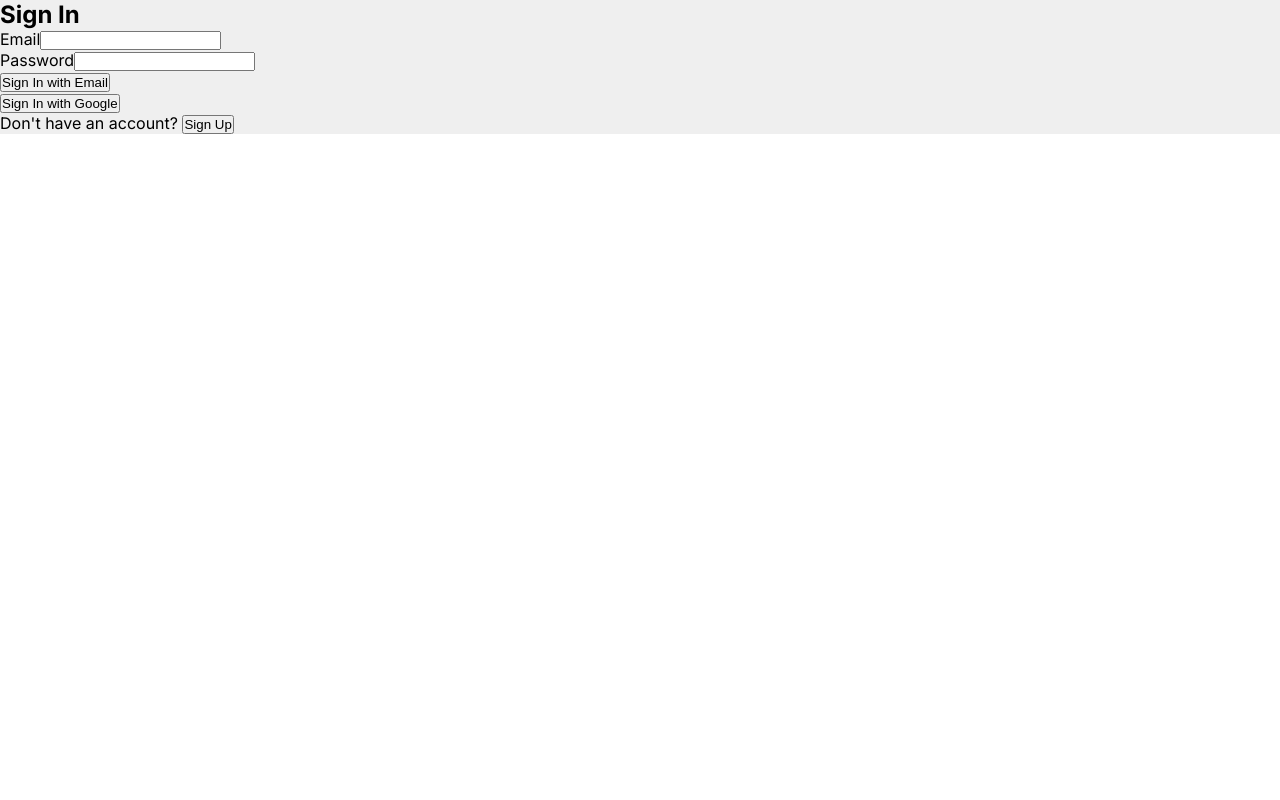
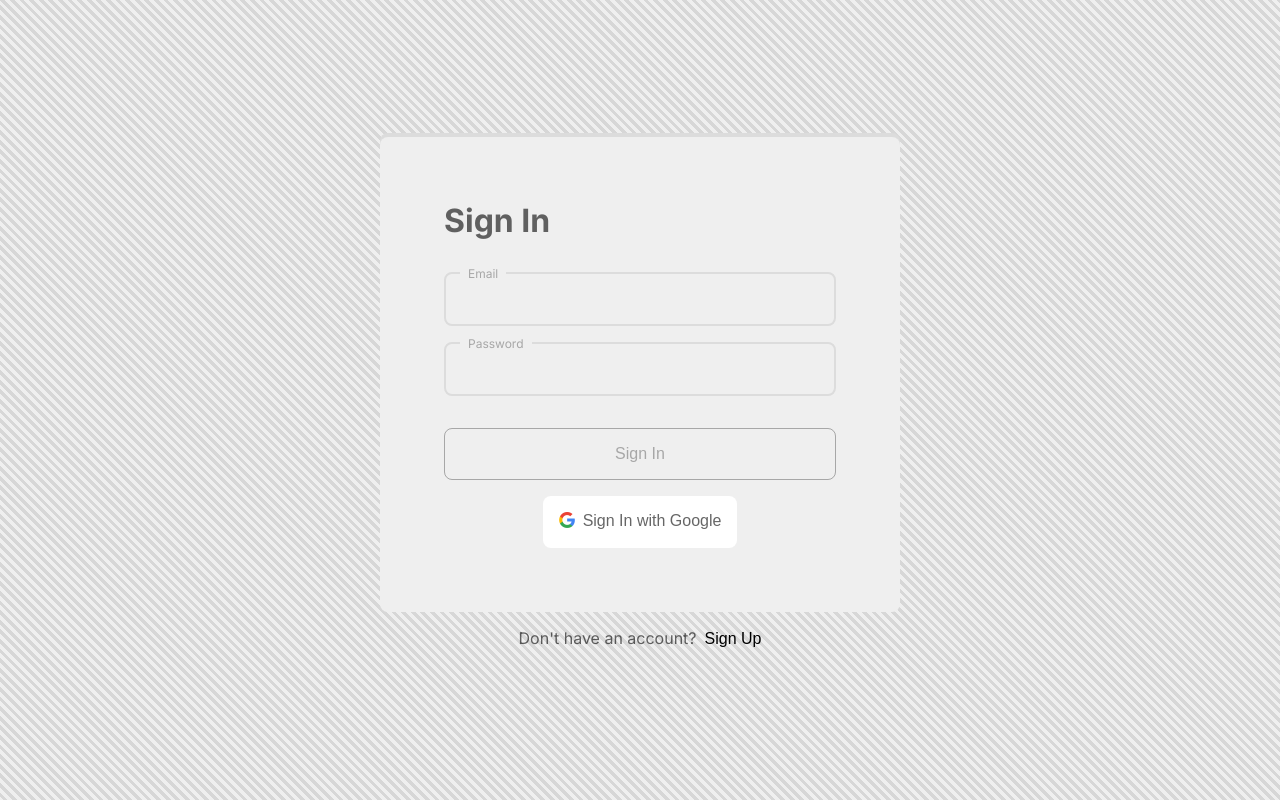
Before and after one commit to thomaidistheo/Overengineered-Todo-App, a React (Vite) app: page / in a window 1280 px wide. Built offline with nearby package versions, Linux system fonts and the light colour scheme; no server answers.

Commit message:
finished UI for Login and Signup components

```diff
--- a/src/components/LoginForm/LoginForm.tsx
+++ b/src/components/LoginForm/LoginForm.tsx
@@ -1,22 +1,25 @@
 import { useState } from 'react'
 import { getAuth, signInWithPopup, GoogleAuthProvider, fetchSignInMethodsForEmail } from 'firebase/auth'
-import { doc, setDoc, getDoc, updateDoc } from "firebase/firestore";
+import { doc, setDoc, getDoc, updateDoc } from "firebase/firestore"
 import { db } from '../../firebase'
+import { BaseBtn } from '../Buttons/Button'
+
+import styles from './loginForm.module.scss'
+import googleIcon from '../../assets/icons/google.webp'
 
 const LoginForm: React.FC = () => {
-    const [email, setEmail] = useState('');
-    const [password, setPassword] = useState('');
-    const [error, setError] = useState('');
+    const [email, setEmail] = useState('')
+    const [password, setPassword] = useState('')
+    const [error, setError] = useState('')
 
-    const auth = getAuth();
+    const auth = getAuth()
 
     const validateEmail = (email: string) => {
-        const regexPattern = /^[^\s@]+@[^\s@]+\.[^\s@]+$/;
-        return regexPattern.test(email);
-    };
+        const regexPattern = /^[^\s@]+@[^\s@]+\.[^\s@]+$/
+        return regexPattern.test(email)
+    }
 
-    const handleSignInWithEmail = async (e: React.FormEvent<HTMLFormElement>) => {
-        e.preventDefault()
+    const handleSignInWithEmail = async () => {
         if (!validateEmail(email)) {
             setError('A valid email must be entered')
         }  else {
@@ -28,9 +31,9 @@
                 setError('Account does not exist.')
             })
             .catch((error) => {
-                console.error("There was an error while trying to sign in: ", error);
+                console.error("There was an error while trying to sign in: ", error)
                 setError("There was an error while trying to sign in")
-            });
+            })
     }
 
     const handleSignInWithGoogle = async () => {
@@ -60,21 +63,35 @@
     }
 
     return (
-        <div>
+        <div className={styles.loginCont}>
             <h2>Sign In</h2>
             {error && <p style={{ color: 'red' }}>{error}</p>}
             <form onSubmit={handleSignInWithEmail}>
-                <div>
-                    <label>Email</label>
-                    <input type="text" value={email} onChange={(e) => setEmail(e.target.value)} required />
+                <div className={styles.inputs}>
+                    <div className={styles.inputCont}>
+                        <label>Email</label>
+                        <input type="text" value={email} onChange={(e) => setEmail(e.target.value)} required />
+                    </div>
+                    <div className={styles.inputCont}>
+                        <label>Password</label>
+                        <input type="password" value={password} onChange={(e) => setPassword(e.target.value)} required />
+                    </div>
                 </div>
-                <div>
-                    <label>Password</label>
-                    <input type="password" value={password} onChange={(e) => setPassword(e.target.value)} required />
+                <div className={styles.btnCont}>
+                    <BaseBtn
+                        buttonType=''
+                        buttonText='Sign In'
+                        onClick={handleSignInWithEmail}
+                        disabled={false}
+                    />
+                    <button className={styles.googleBtn} onClick={handleSignInWithGoogle}>
+                        <span className={styles.googleIconCont}>
+                            <img src={googleIcon} alt="google" />
+                        </span>
+                        Sign In with Google
+                    </button>
                 </div>
-                <button type="submit">Sign In with Email</button>
             </form>
-            <button onClick={handleSignInWithGoogle}>Sign In with Google</button>
         </div>
     )
 }
--- a/src/components/SignupForm/SignupForm.tsx
+++ b/src/components/LoginForm/SignupForm.tsx
@@ -1,6 +1,10 @@
 import React, { useState } from 'react'
 import { User, GoogleAuthProvider, createUserWithEmailAndPassword, signInWithPopup, getAuth } from 'firebase/auth'
 import { doc, setDoc, getFirestore } from 'firebase/firestore'
+import { BaseBtn } from '../Buttons/Button'
+
+import styles from './loginForm.module.scss'
+import googleIcon from '../../assets/icons/google.webp'
 
 const SignUpForm: React.FC = () => {
     const [email, setEmail] = useState('')
@@ -25,11 +29,10 @@
     }
 
     const isErrorWithMessage = (error: unknown): error is { message: string } => {
-        return typeof error === 'object' && error !== null && 'message' in error;
+        return typeof error === 'object' && error !== null && 'message' in error
     }
 
-    const handleSignUpWithEmail = async (e: React.FormEvent<HTMLFormElement>) => {
-        e.preventDefault()
+    const handleSignUpWithEmail = async () => {
         if (!validateEmail(email)) {
             setError("A valid email must be entered")
             return
@@ -71,10 +74,10 @@
         try {
             // eslint-disable-next-line @typescript-eslint/no-explicit-any
             const result = await signInWithPopup(auth, provider) as any
-            const user: User = result.user;
+            const user: User = result.user
 
             if (result.additionalUserInfo?.isNewUser) {
-                const userDocRef = doc(db, 'Users', user.uid);
+                const userDocRef = doc(db, 'Users', user.uid)
                 await setDoc(userDocRef, {
                     email: user.email,
                     signUpDate: new Date(),
@@ -93,25 +96,40 @@
     }
 
     return (
-        <div>
+        <div className={styles.loginCont}>
             <h2>Sign Up</h2>
-            {error && <p style={{ color: 'red' }}>{error}</p>}
+            {error && <p className={styles.errorMsg}>{error}</p>}
             <form onSubmit={handleSignUpWithEmail}>
-                <div>
+                <div className={styles.inputs}>
+                    <div className={styles.inputCont}>
                         <label>Email</label>
                         <input type="text" value={email} onChange={(e) => setEmail(e.target.value)} required />
                     </div>
-                <div>
+                    <div className={styles.inputCont}>
                         <label>Password</label>
                         <input type="password" value={password} onChange={(e) => setPassword(e.target.value)} required />
                     </div>
-                <div>
+                    <div className={styles.inputCont}>
                         <label>Confirm Password</label>
                         <input type="password" value={confirmPassword} onChange={(e) => setConfirmPassword(e.target.value)} required />
                     </div>
-                <button type="submit">Sign Up with Email</button>
+                </div>
+                <div className={styles.btnCont}>
+                    <BaseBtn
+                        buttonType=''
+                        buttonText='Sign Up'
+                        onClick={handleSignUpWithEmail}
+                        disabled={false}
+                    />
+                    <button className={styles.googleBtn} onClick={handleSignUpWithGoogle}>
+                        <span className={styles.googleIconCont}>
+                            <img src={googleIcon} alt="google" />
+                        </span>
+                        Sign Up with Google
+                    </button>
+                </div>
             </form>
-            <button onClick={handleSignUpWithGoogle}>Sign Up with Google</button>
+
         </div>
     )
 }
--- /dev/null
+++ b/src/components/LoginForm/loginForm.module.scss
@@ -0,0 +1,90 @@
+@import '../../styles/imports';
+
+.loginCont {
+    background-color: var(--clrPrimary);
+    width: 100%;
+    max-width: 520px;
+    padding: 64px;
+    border-radius: $borderRadiusNormal;
+    box-shadow: 0 -4px 0 var(--clrTertiary);
+
+    @media (max-width: $mobile) {
+        padding: 32px;
+    }
+
+    h2 {
+        font-size: $fontSizeLarge;
+        color: var(--clrAccent-60);
+        margin-bottom: 32px;
+    }
+
+    form {
+        @include displayFlex(column, flex-start, center, 32px);
+
+        .inputs {
+            @include displayFlex(column, flex-start, center, 16px);
+            width: 100%;
+
+            .inputCont {
+                @include displayFlex(column, flex-start, center, 16px);
+                width: 100%;
+                color: var(--clrAccent-30);
+                position: relative;
+
+                label {
+                    font-size: $fontSizeSmall;
+                    background-color: var(--clrPrimary);
+                    padding: 0 8px;
+                    position: absolute;
+                    top: -6px;
+                    left: 16px;
+                }
+
+                input {
+                    width: 100%;
+                    background-color: transparent;
+                    border: 2px solid var(--clrTertiary);
+                    border-radius: $borderRadiusNormal;
+                    padding: 16px;
+                    outline: none;
+                    color: var(--clrAccent-60);
+                    font-size: $fontSizeBase;
+                }
+            }
+        }
+
+        .btnCont {
+            width: 100%;
+        }
+    }
+
+    .googleBtn {
+        margin: 0 auto;
+        margin-top: 16px;
+        background-color: #FFF;
+        border: none;
+        border-radius: $borderRadiusNormal;
+        padding: 16px;
+        cursor: pointer;
+        color: var(--clrAccent-60);
+        @include displayFlex(row, flex-start, center, 8px);
+        font-size: $fontSizeBase;
+        font-weight: 500;
+        transition: all 150ms ease-in-out;
+
+        &:active {
+            transform: scale(0.98);
+        }
+
+        @media (max-width: $mobile) {
+            width: 100%;
+        }
+
+        .googleIconCont {
+            img {
+                width: 16px;
+                height: 16px;
+            }
+        }
+    }
+}
--- a/src/pages/Login/LoginPage.tsx
+++ b/src/pages/Login/LoginPage.tsx
@@ -1,21 +1,33 @@
 import { useState } from 'react'
 
 import LoginForm from "../../components/LoginForm/LoginForm"
-import SignUpForm from '../../components/SignupForm/SignupForm'
+import SignUpForm from '../../components/LoginForm/SignupForm'
+
+import styles from './loginPage.module.scss'
 
 export default function LoginPage() {
     const [form, setForm] = useState('signin')
 
     return (
-        <div>
+        <div className={styles.loginPageCont}>
             {form == 'signup'
                 ? (<>
                     <SignUpForm />
-                    <p>Already have an account? <button onClick={()=>setForm('signin')}>Sign In</button></p>
+                    <div className={styles.switchPage}>
+                        Already have an account?
+                        <button onClick={()=>setForm('signin')}>
+                            Sign In
+                        </button>
+                    </div>
                 </> )
                 : (<>
                     <LoginForm />
-                    <p>Don't have an account? <button onClick={()=>setForm('signup')}>Sign Up</button></p>
+                    <div className={styles.switchPage}>
+                        Don't have an account?
+                        <button onClick={()=>setForm('signup')}>
+                            Sign Up
+                        </button>
+                    </div>
                 </>)
             }
 
--- /dev/null
+++ b/src/pages/Login/loginPage.module.scss
@@ -0,0 +1,34 @@
+@import '../../styles/imports';
+
+.loginPageCont {
+    height: 100dvh;
+    background-color: var(--clrPrimary);
+    background: linear-gradient(45deg, var(--clrAccent-10) 0%, var(--clrAccent-10) 5%,transparent 5%, transparent 10%, var(--clrAccent-10) 10%, var(--clrAccent-10) 15%,transparent 15%,transparent 20%, var(--clrAccent-10) 20%, var(--clrAccent-10) 25%,transparent 25%,transparent 30%, var(--clrAccent-10) 30%, var(--clrAccent-10) 35%,transparent 35%,transparent 40%, var(--clrAccent-10) 40%, var(--clrAccent-10) 45%,transparent 45%,transparent 50%, var(--clrAccent-10) 50%, var(--clrAccent-10) 55%,transparent 55%,transparent 60%, var(--clrAccent-10) 60%, var(--clrAccent-10) 65%,transparent 65%,transparent 70%, var(--clrAccent-10) 70%, var(--clrAccent-10) 75%,transparent 70%,transparent 80%, var(--clrAccent-10) 80%, var(--clrAccent-10) 85%,transparent 85%,transparent 90%, var(--clrAccent-10) 90%, var(--clrAccent-10) 95%,transparent 95%);
+    background-size: 3em 3em;
+    opacity: 1;
+
+    @include displayFlex(column, center, center, 0);
+
+    @media (max-width: $mobile) {
+        @include displayFlex(column, center, flex-end, 0);
+    }
+
+    .switchPage {
+        padding: 16px;
+        color: var(--clrAccent-60);
+        font-size: $fontSizeBase;
+
+        button {
+            background-color: transparent;
+            border: none;
+            color: var(--clrAccent-100);
+            font-size: $fontSizeBase;
+            cursor: pointer;
+            margin-left: 8px;
+
+            &:hover {
+                text-decoration: underline;
+            }
+        }
+    }
+}
```
Also changed, not shown: src/assets/icons/google.webp (added). Lines whose indentation alone changed are shown as unchanged.
